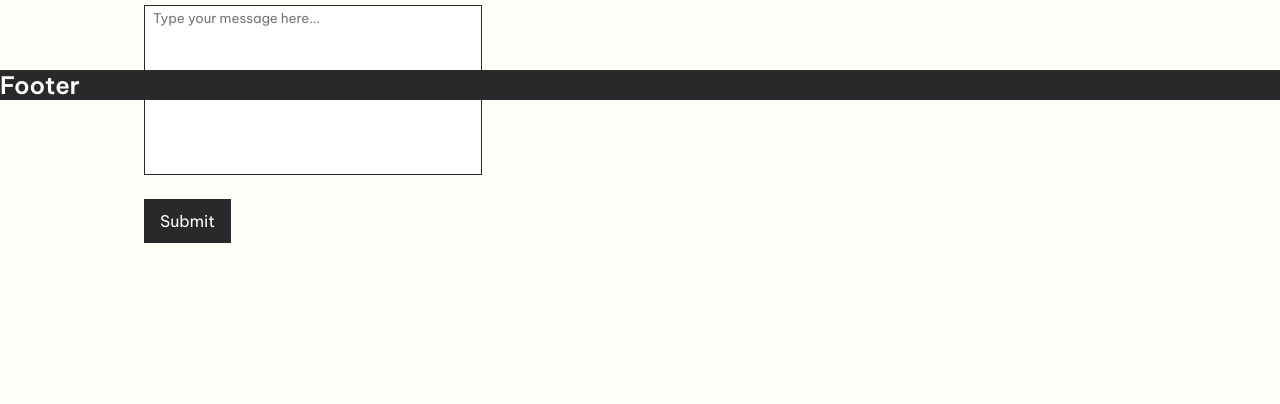
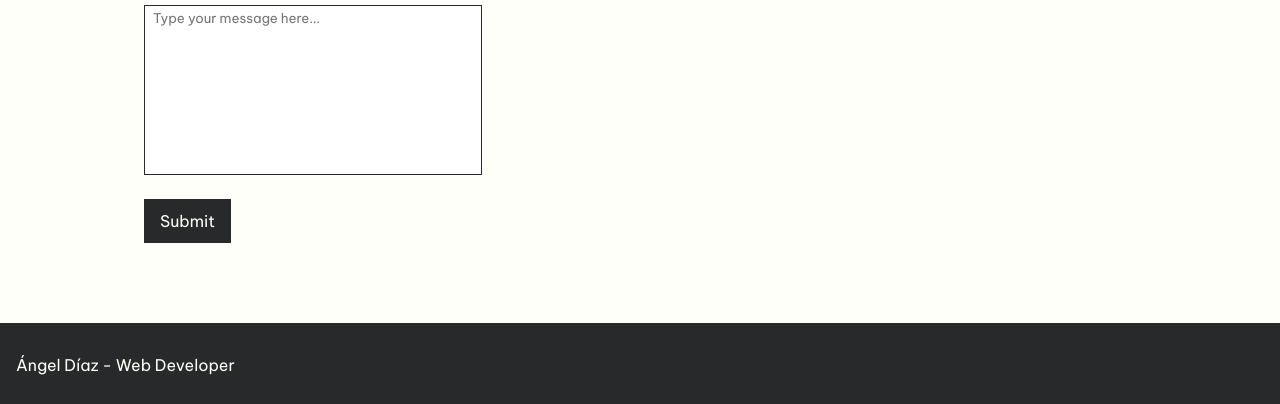
Before and after one commit to ad9311/my-portfolio, a React (Create React App) app: page /contact in a window 1280 px wide. Shown: the part 700-1104 px from the top of the page. Before the commit the page ends 1023 px from the top, so only its background shows below. Built offline with nearby package versions, Linux system fonts and the light colour scheme.

Commit message:
Implement links and contact form

```diff
--- a/src/components/contact/Contact.js
+++ b/src/components/contact/Contact.js
@@ -1,14 +1,22 @@
-import React from 'react';
+import React, { useEffect, useState } from 'react';
 import { useForm, ValidationError } from '@formspree/react';
 import style from './Contact.module.css';
 
 function Contact() {
+  const [show, setShow] = useState(false);
+  useEffect(() => {
+    setTimeout(() => setShow(true), 250);
+  }, []);
+
   const [state, handleSubmit] = useForm('xvolzolv');
   if (state.succeeded) {
     return <p>Thanks for contacting me. I&apos;ll respond your request as soon as possible.</p>;
   }
   return (
-    <form onSubmit={handleSubmit} className={style.contact}>
+    <form
+      onSubmit={handleSubmit}
+      className={show ? `${style.contactOn} ${style.contact}` : style.contact}
+    >
       <label htmlFor="name">
         <input
           id="name"
@@ -48,7 +56,10 @@ function Contact() {
         field="message"
         errors={state.errors}
       />
-      <button type="submit" disabled={state.submitting}>
+      <button
+        type="submit"
+        disabled={state.submitting}
+      >
         Submit
       </button>
     </form>
--- a/src/components/contact/Contact.module.css
+++ b/src/components/contact/Contact.module.css
@@ -1,3 +1,12 @@
+.contact {
+  opacity: 0;
+  transition: all 0.5s ease-in;
+}
+
+.contactOn {
+  opacity: 1;
+}
+
 .contact input,
 textarea {
   display: block;
--- a/src/components/footer/Footer.js
+++ b/src/components/footer/Footer.js
@@ -2,9 +2,9 @@ import React from 'react';
 import style from './Footer.module.css';
 
 const Footer = () => (
-  <div className={style.footer}>
-    <h2>Footer</h2>
-  </div>
+  <footer className={style.footer}>
+    <p>Ángel Díaz - Web Developer</p>
+  </footer>
 );
 
 export default Footer;
--- a/src/components/footer/Footer.module.css
+++ b/src/components/footer/Footer.module.css
@@ -1,7 +1,5 @@
 .footer {
-  position: fixed;
-  bottom: 0;
-  width: 100%;
+  padding: 2rem 1rem;
   background-color: var(--onyx);
   color: var(--powder);
 }
--- a/src/components/header/Header.js
+++ b/src/components/header/Header.js
@@ -1,5 +1,6 @@
 import React, { useEffect, useState } from 'react';
 import { useDispatch, useSelector } from 'react-redux';
+import { NavLink } from 'react-router-dom';
 import { selectProject, updateTarget } from '../../redux/projects/projectsSlice';
 import style from './Header.module.css';
 import EMSVG from '../../svg/dark/email.svg';
@@ -43,19 +44,19 @@ const Header = () => {
         />
         <h2>Ángel D.R.</h2>
         <div className={style.topIcons}>
-          <a href="/"><img src={EMSVG} alt="email" /></a>
-          <a href="/"><img src={GHSVG} alt="github" /></a>
-          <a href="/"><img src={INSVG} alt="linkedin" /></a>
+          <NavLink to="/contact"><img src={EMSVG} alt="email" /></NavLink>
+          <a href="https://github.com/ad9311"><img src={GHSVG} alt="github" /></a>
+          <a href="https://www.linkedin.com/in/ad9311/"><img src={INSVG} alt="linkedin" /></a>
         </div>
       </div>
       <div className={style.infoContainer}>
         <h2>Ángel D.R.</h2>
         <h1>Full Stack Developer</h1>
-        <a href="/">
+        <NavLink to="/contact">
           <button className={style.contactBtn} type="button">
             Let&apos;s Work Together
           </button>
-        </a>
+        </NavLink>
       </div>
     </header>
   );
--- a/src/json/projects.json
+++ b/src/json/projects.json
@@ -3,7 +3,7 @@
     "id": "ad9311/elementos",
     "name": "Elementos",
     "description": "Elementos is a web-based application that allows you to explore periodic table elements.",
-    "imgURL": "https://media.istockphoto.com/photos/programming-source-code-abstract-background-picture-id1047259374",
+    "imgURL": "https://raw.githubusercontent.com/ad9311/ad9311.github.io/resources/img/elementos.jpeg",
     "gitHubLink": "https://github.com/ad9311/elementos",
     "pageURL": "https://ad9311-elementos.netlify.app/"
   },
@@ -11,7 +11,7 @@
     "id": "ad9311/css-reductor",
     "name": "CSS Reductor",
     "description": "CSS Redcutor is a simple framework sort of like Bootstrap to handle element positioning using css classes. This project does not intend to replace Bootstrap or any major css framework (yet).",
-    "imgURL": "https://media.istockphoto.com/photos/programming-source-code-abstract-background-picture-id1047259374",
+    "imgURL": "https://raw.githubusercontent.com/ad9311/ad9311.github.io/resources/img/css-reductor.jpeg",
     "gitHubLink": "https://github.com/ad9311/css-reductor",
     "pageURL": ""
   },
@@ -19,7 +19,7 @@
     "id": "ad9311/rtomlcop",
     "name": "RTomlCop",
     "description": "RTomlCop is a linter tool built in ruby for toml files. This tool will inspect a toml file and search for errors to display them.",
-    "imgURL": "https://media.istockphoto.com/photos/programming-source-code-abstract-background-picture-id1047259374",
+    "imgURL": "https://raw.githubusercontent.com/ad9311/ad9311.github.io/resources/img/rtomlcop.jpeg",
     "gitHubLink": "https://github.com/ad9311/rtomlcop",
     "pageURL": ""
   },
@@ -27,7 +27,7 @@
     "id": "ad9311/xpens",
     "name": "XPens",
     "description": "Xpens is a web application that allows you to save all your expenses and categorize them into folders.",
-    "imgURL": "https://media.istockphoto.com/photos/programming-source-code-abstract-background-picture-id1047259374",
+    "imgURL": "https://raw.githubusercontent.com/ad9311/ad9311.github.io/resources/img/xpense.jpeg",
     "gitHubLink": "https://github.com/ad9311/xpens",
     "pageURL": "https://xpens-app.herokuapp.com/"
   }
--- a/src/redux/configureStore.js
+++ b/src/redux/configureStore.js
@@ -1,8 +1,7 @@
 import { createStore, combineReducers, applyMiddleware } from 'redux';
-import logger from 'redux-logger';
 import projectsSlice from './projects/projectsSlice';
 
-const combineMiddleware = [logger];
+const combineMiddleware = [];
 
 const reducer = combineReducers(
   {
```
Also changed, not shown: 1 other file (tests, documents, lock files or other folders).
